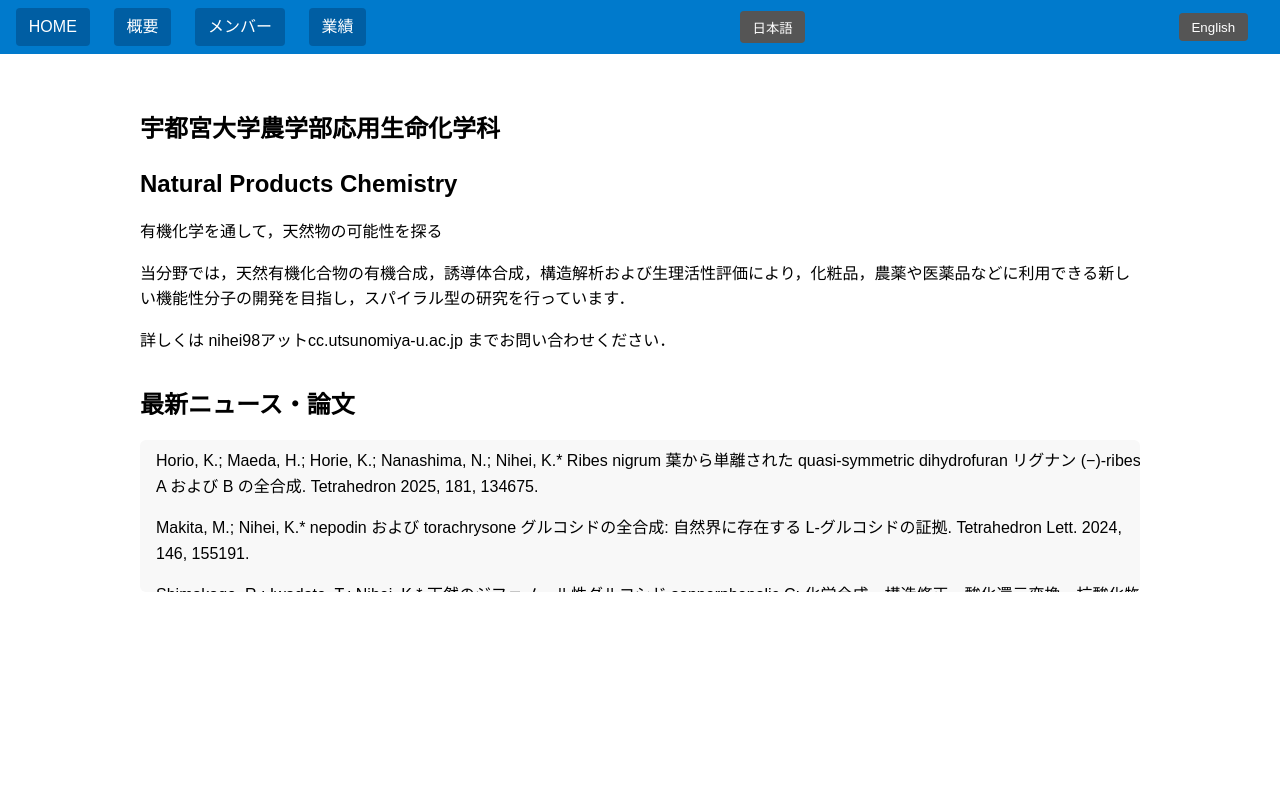
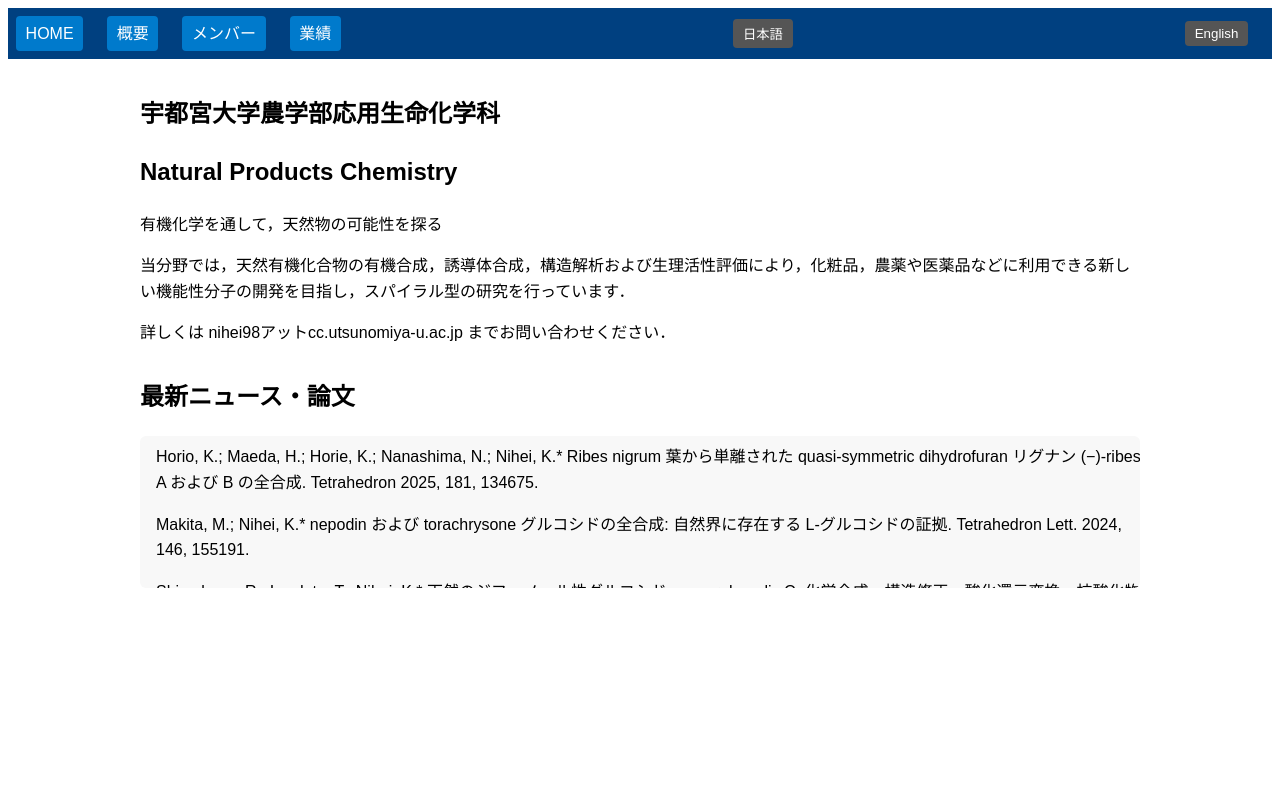
Before and after one commit to a193226/npc-lab, a plain HTML site: page index.html in a window 1280 px wide. Drawn offline with Linux system fonts and the light colour scheme.

Commit message:
Update index.html

```diff
--- a/index.html
+++ b/index.html
@@ -7,41 +7,30 @@
 <link rel="stylesheet" href="css/style.css">
 <script src="js/main.js" defer></script>
 <style>
-/* 共通レイアウト */
+/* HOMEページ用に背景と文字色を調整 */
 body {
     background: #ffffff;
     color: #333333;
     font-family: Arial, sans-serif;
     line-height: 1.6;
-    margin: 0;
-    padding: 0;
 }
-nav {
-    background: #007ACC;
-    padding: 0.5rem 1rem;
+.container {
+    max-width: 1000px;
+    margin: 0 auto;
+    padding: 1rem;
 }
 nav a, nav button {
     margin-right: 1rem;
     text-decoration: none;
-    padding: 0.4rem 0.8rem;
+    padding: 0.3rem 0.6rem;
     border: none;
+    background: #007ACC;
+    color: white;
     border-radius: 4px;
-    color: white;
     cursor: pointer;
-}
-nav a {
-    background: #005EA3;
 }
 nav button {
     background: #555555;
-}
-.container {
-    max-width: 1000px;
-    margin: 2rem auto;
-    padding: 1rem;
-}
-h1, h2 {
-    margin: 0.5rem 0 1rem 0;
 }
 section {
     margin-bottom: 2rem;
```
